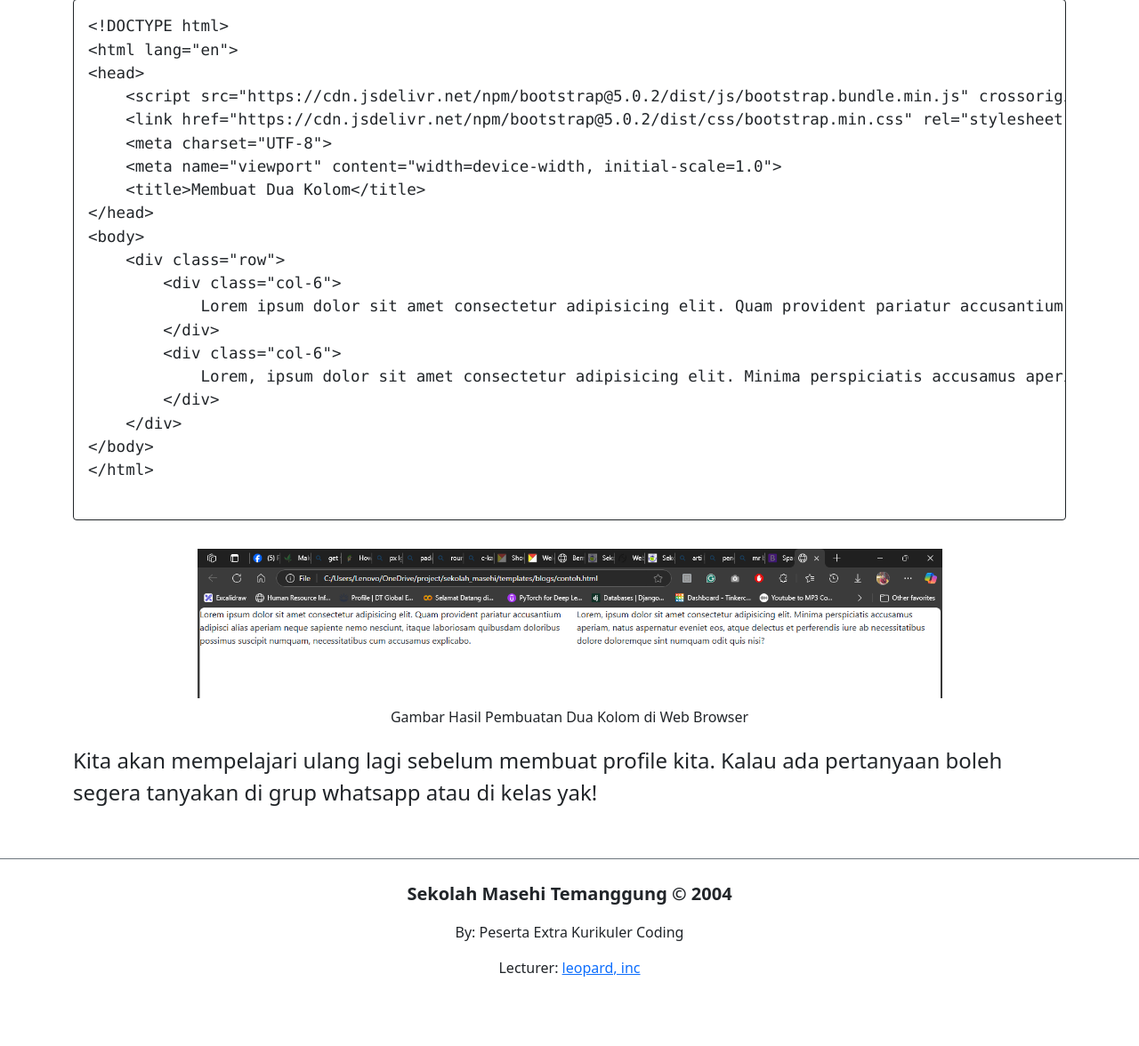
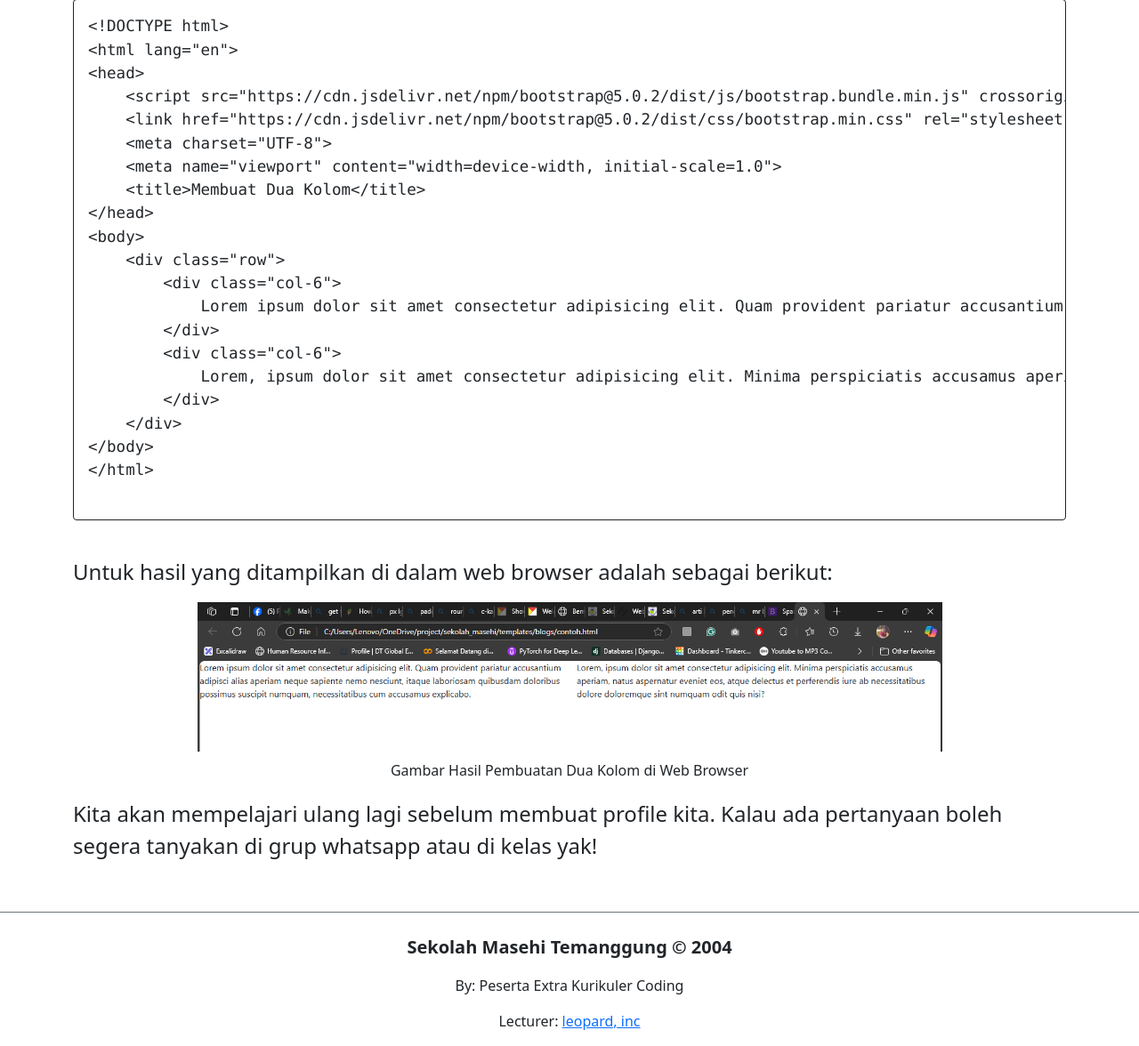
Before and after one commit to leopard1982/sekolah_masehi, a Django app: template templates/blogs/html8.html in a window 1280 px wide. Shown: the part 2905-4081 px from the top of the page at 89% size. Before the commit the page ends 4003 px from the top, so only its background shows below. Run offline with Django 3.2, Linux system fonts and the light colour scheme; the template is opened without the code that fills it, so the values that code supplies are empty.

Commit message:
penambahan materi membuat 2 kolom

```diff
--- a/templates/blogs/html8.html
+++ b/templates/blogs/html8.html
@@ -107,8 +107,12 @@
 &lt;/html&gt;
         </pre>
     </div>
-    <div class="container fs-4 pt-3">
+    <div class="container fs-4 pt-4">
+        <p>
+            Untuk hasil yang ditampilkan di dalam web browser adalah sebagai berikut:
+        </p>
         <p class="text-center">
+
             <img src="{% static 'images/website-dua-kolom.png'%}" class="w-75" alt=""><br>
             <span class="fs-6">Gambar Hasil Pembuatan Dua Kolom di Web Browser</span>
         </p>
```
